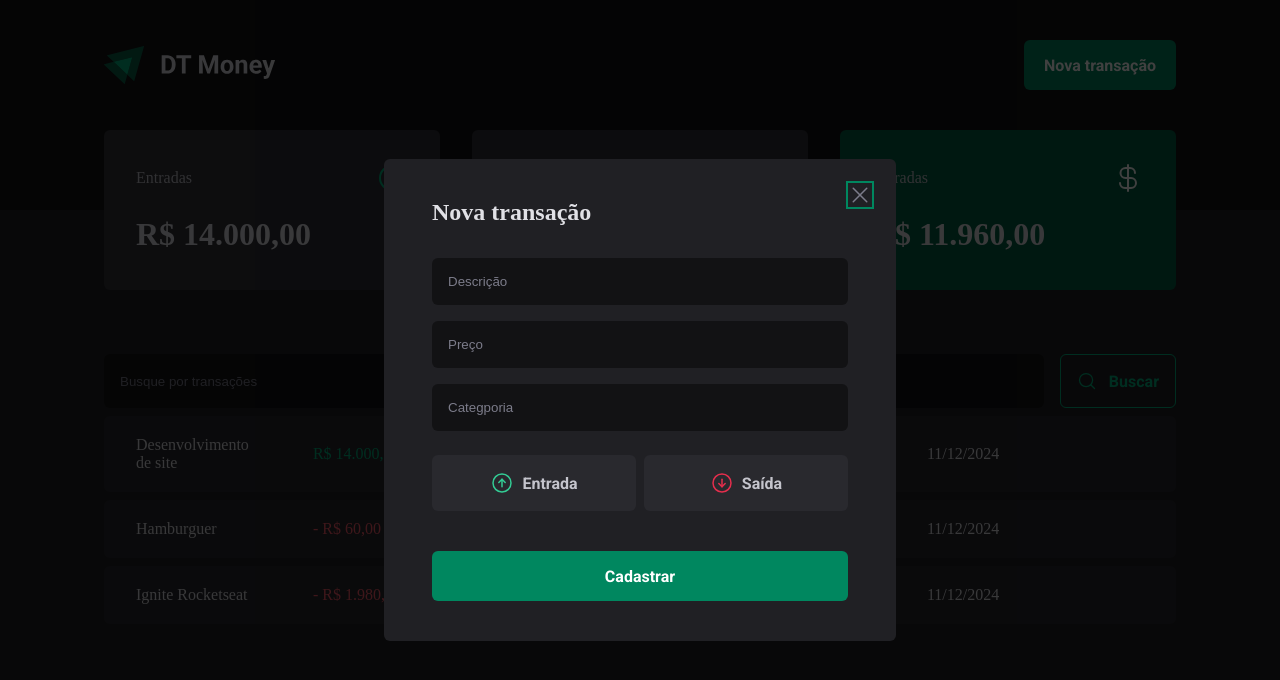
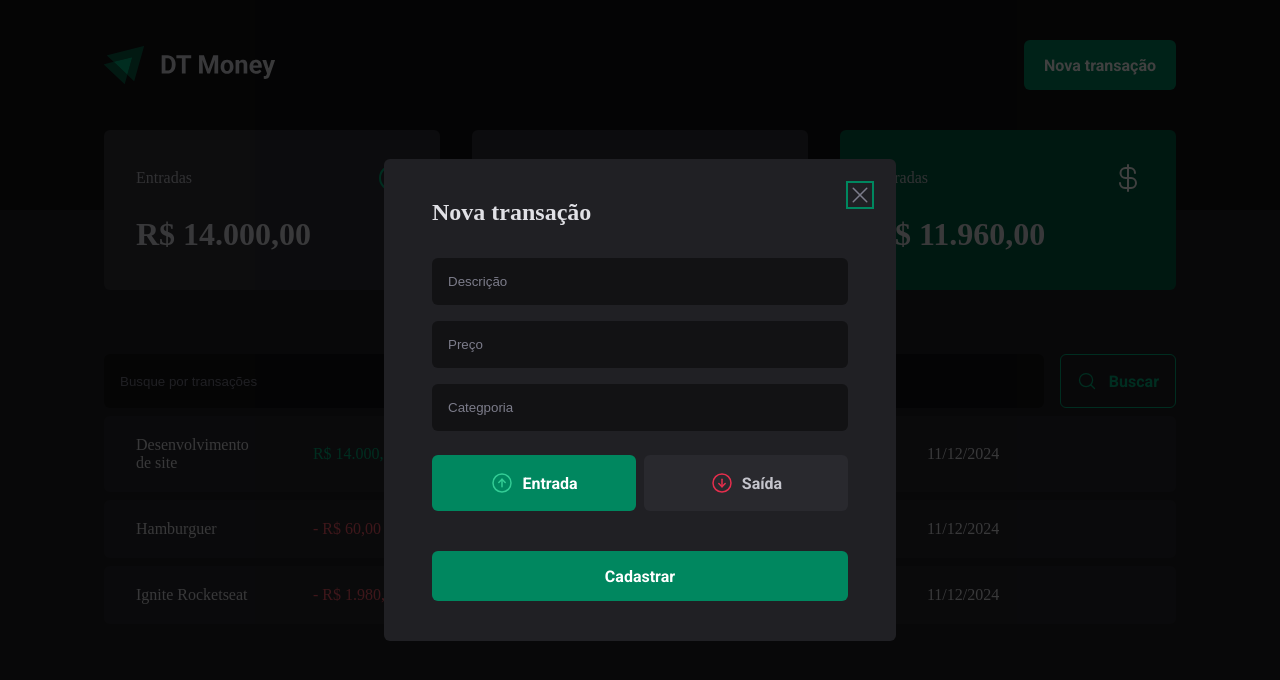
Before and after one commit to raphael-aciardi/DT-Money, a React (Vite) app: page / in a window 1280 px wide. Both pictures are taken after a click on the button "Nova transação". Shown: the top 680 px of the page. Built offline with nearby package versions, Linux system fonts and the light colour scheme; data requests are answered from the project's data file.

Commit message:
creating a search engine

```diff
--- a/package.json
+++ b/package.json
@@ -5,7 +5,7 @@
   "type": "module",
   "scripts": {
     "dev": "vite",
-    "server": "json-server server.json -w",
+    "server": "json-server --watch server.json --port 3000",
     "build": "tsc -b && vite build",
     "lint": "eslint .",
     "preview": "vite preview"
--- a/src/components/NewTransactionModal/index.tsx
+++ b/src/components/NewTransactionModal/index.tsx
@@ -2,14 +2,14 @@
 import { CloseButton, Content, Overlay, TransactionType, TransactionTypeButton } from './styles'
 import { ArrowCircleDown, ArrowCircleUp, X } from 'phosphor-react'
 import * as z from 'zod';
-import { useForm } from 'react-hook-form';
+import { Controller, useForm } from 'react-hook-form';
 import { zodResolver } from '@hookform/resolvers/zod';
 
 const newTransactionFormSchema = z.object({
     description: z.string(),
     price: z.number(),
     category: z.string(),
-    //type: z.enum(['income', 'outcome']),
+    type: z.enum(['income', 'outcome']),
 })
 
 type NewTransactionFormInputs = z.infer<typeof newTransactionFormSchema>
@@ -18,9 +18,13 @@
 
     const { register,
         handleSubmit,
-        formState: { isSubmitting }
+        formState: { isSubmitting },
+        control
     } = useForm<NewTransactionFormInputs>({
         resolver: zodResolver(newTransactionFormSchema),
+        defaultValues: {
+            type: 'income'
+        }
     })
 
     async function handleCreateNewTransaction(data: NewTransactionFormInputs) {
@@ -42,7 +46,12 @@
                     <input {...register('price', { valueAsNumber: true })} type="number" placeholder='Preço' required />
                     <input {...register('category')} type="text" placeholder='Categporia' required />
 
-                    <TransactionType>
+                    <Controller
+                        control={control}
+                        name='type'
+                        render={({ field }) => {
+                            return (
+                                <TransactionType onValueChange={field.onChange} value={field.value}>
                                     <TransactionTypeButton value='income' variant='income'>
                                         <ArrowCircleUp size={24} color="#33cc95" />
                                         Entrada
@@ -52,7 +61,9 @@
                                         <ArrowCircleDown size={24} color="#e52e4d" />
                                         Saída
                                     </TransactionTypeButton>
-                    </TransactionType>
+                                </TransactionType>)
+                        }}
+                    />
 
                     <button disabled={isSubmitting} type='submit'>
                         Cadastrar
--- a/src/contexts/TransactionsContext.tsx
+++ b/src/contexts/TransactionsContext.tsx
@@ -11,10 +11,12 @@
 
 interface TransactionContextType {
     transactions: Transaction[]
+    fetchTransactions: (query?: string) => Promise<void>
 }
 
 interface TransactionProviderProps {
     children: ReactNode
+
 }
 
 // eslint-disable-next-line react-refresh/only-export-components
@@ -25,21 +27,28 @@
 
         const [transactions, setTransactions] = useState<Transaction[]>([]);
 
-        async function loadTransactions() {
-            const response = await fetch('http://localhost:3000/transactions')
+        async function fetchTransactions(query?: string) {
+
+            const url = new URL('http://localhost:3000/transactions')
+
+            if (query) {
+                url.searchParams.append('q', query);
+            }
+
+            const response = await fetch(url)
             const data = await response.json()
 
             setTransactions(data)
         }
 
         useEffect(() => {
-            loadTransactions()
+            fetchTransactions()
         }, [])
 
 
 
         return (
-            <TransactionsContext.Provider value={{ transactions }}>
+            <TransactionsContext.Provider value={{ transactions, fetchTransactions, }}>
                 {children}
             </TransactionsContext.Provider>
         )
--- a/src/pages/Transactions/components/SearchForm/index.tsx
+++ b/src/pages/Transactions/components/SearchForm/index.tsx
@@ -3,6 +3,8 @@
 import { useForm } from "react-hook-form";
 import * as z from 'zod'
 import { zodResolver } from "@hookform/resolvers/zod";
+import { TransactionsContext } from "../../../../contexts/TransactionsContext";
+import { useContext } from "react";
 
 
 const seachFormSchema = z.object({
@@ -13,6 +15,8 @@
 
 export function SearchForm() {
 
+    const { fetchTransactions } = useContext(TransactionsContext)
+
     const { register,
          handleSubmit,
          formState: { isSubmitting }
@@ -21,9 +25,7 @@
     });
 
     async function handleSeachTransactions(data: SeachFormInputs) {
-        await new Promise(resolve => setTimeout(resolve, 2000))
-
-        console.log(data)
+        await fetchTransactions(data.query)
     }
 
     return (
```
Lines whose indentation alone changed are shown as unchanged.
